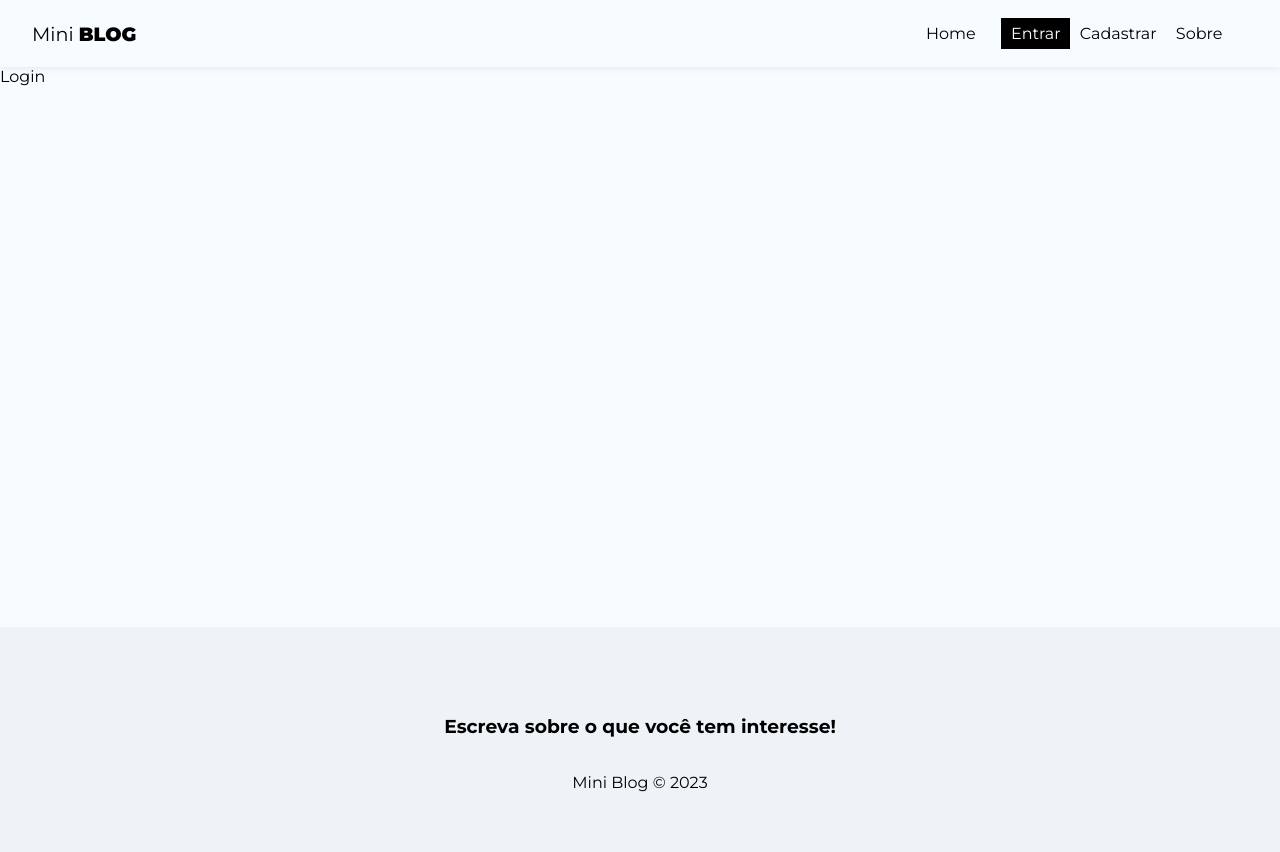
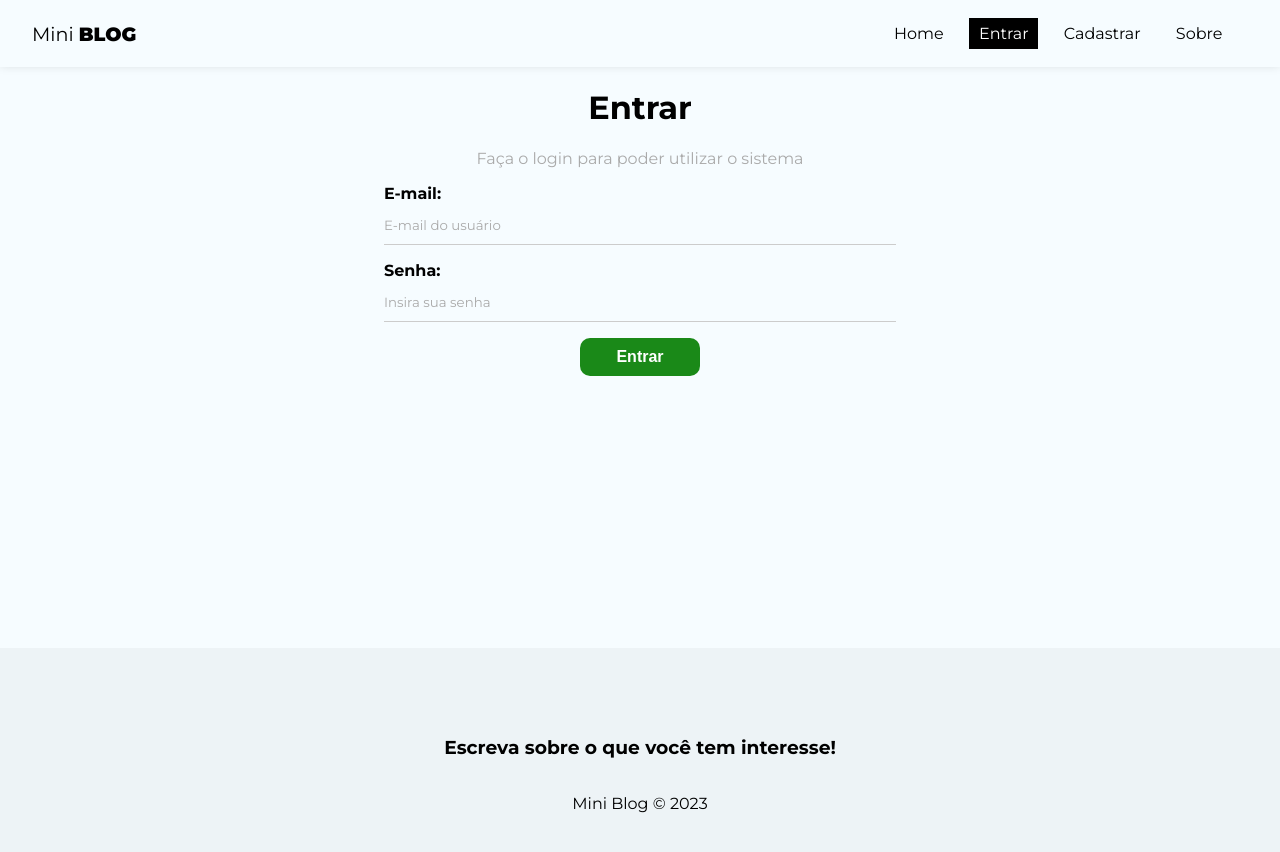
Before and after one commit to ErosNetto/MiniBlog, a React (Vite) app in the folder miniblog/: page /login in a window 1280 px wide. Shown: the top 852 px of the page. Built offline with nearby package versions, Linux system fonts and the light colour scheme; no server answers.

Commit message:
Login feito

```diff
--- a/miniblog/src/App.jsx
+++ b/miniblog/src/App.jsx
@@ -47,10 +47,10 @@
             <Routes>
               <Route path='/' element={<Home />} />
               <Route path='/about' element={<About />} />
-              <Route path='/login' element={<Login />} />
-              <Route path='/register' element={<Register />} />
-              <Route path='/posts/create' element={<CreatePost />} />
-              <Route path='/dashboard' element={<Dashboard />} />
+              <Route path='/login' element={!user ? <Login /> : <Navigate to='/' />} />
+              <Route path='/register' element={!user ? <Register /> : <Navigate to='/' />} />
+              <Route path='/posts/create' element={user ? <CreatePost /> : <Navigate to='/login' />} />
+              <Route path='/dashboard' element={user ? <Dashboard /> : <Navigate to='/login' />} />
             </Routes>
           </div>
           <Footer />
--- a/miniblog/src/components/Navbar.jsx
+++ b/miniblog/src/components/Navbar.jsx
@@ -6,6 +6,7 @@
 
 const NavBar = () => {
   const { user } = useAuthValue();
+  const { logout } = useAuthentication();
 
   return (
     <nav className={styles.navbar}>
@@ -16,21 +17,34 @@
         <li>
           <NavLink to="/" className={({isActive}) => (isActive ? styles.active : '')}>Home</NavLink>
         </li>
-        <li>
         {!user && (
           <>
-            <NavLink to="/login" className={({isActive}) => (isActive ? styles.active : '')}>Entrar</NavLink>
-            <NavLink to="/register" className={({isActive}) => (isActive ? styles.active : '')}>Cadastrar</NavLink>
+            <li>
+              <NavLink to="/login" className={({isActive}) => (isActive ? styles.active : '')}>Entrar</NavLink>
+            </li>
+            <li>
+              <NavLink to="/register" className={({isActive}) => (isActive ? styles.active : '')}>Cadastrar</NavLink>
+            </li>
           </>
         )}
         {user && (
           <>
-            <NavLink to="/posts/create" className={({isActive}) => (isActive ? styles.active : '')}>Novo post</NavLink>
-            <NavLink to="/dashboard" className={({isActive}) => (isActive ? styles.active : '')}>Dashboard</NavLink>
+            <li>
+              <NavLink to="/posts/create" className={({isActive}) => (isActive ? styles.active : '')}>Novo post</NavLink>
+            </li>
+            <li>
+              <NavLink to="/dashboard" className={({isActive}) => (isActive ? styles.active : '')}>Dashboard</NavLink>
+            </li>
           </>
         )}
-        <NavLink to="/about" className={({isActive}) => (isActive ? styles.active : '')}>Sobre</NavLink>
+        <li>
+          <NavLink to="/about" className={({isActive}) => (isActive ? styles.active : '')}>Sobre</NavLink>
         </li>
+        {user && (
+          <li>
+            <button onClick={logout}>Sair</button>
+          </li>
+        )}
       </ul>
     </nav>
   );
--- a/miniblog/src/hooks/useAuthentication.js
+++ b/miniblog/src/hooks/useAuthentication.js
@@ -26,6 +26,7 @@
     }
   }
 
+  // Register
   const createUser = async (data) => {
     checkIfIsCancelled();
     setLoading(true);
@@ -45,8 +46,8 @@
       setLoading(false);
       return user;
     } catch (error) {
-      console.log(error.message);
-      console.log(typeof error.message);
+      // console.log(error.message);
+      // console.log(typeof error.message);
 
       let systemErrorMessage;
 
@@ -54,6 +55,37 @@
         systemErrorMessage = 'A senha precisa conter pelo menos 6 caracteres.';
       } else if (error.message.includes('email-already')) {
         systemErrorMessage = 'E-mail já cadastrado.';
+      } else {
+        systemErrorMessage = 'Ocorreum erro, por favor tente mais tarde.';
+      }
+
+      setLoading(false);
+      setError(systemErrorMessage);
+    }
+  };
+
+  // Logout
+  const logout = () => {
+    checkIfIsCancelled();
+    signOut(auth);
+  };
+
+  // Login
+  const login = async(data) => {
+    checkIfIsCancelled();
+    setLoading(true);
+    setError(null);
+
+    try {
+      await signInWithEmailAndPassword(auth, data.email, data.password);
+      setLoading(false);
+    } catch (error) {
+      let systemErrorMessage;
+
+      if (error.message.includes('user-not-found')) {
+        systemErrorMessage = 'Usuário não encontrado.';
+      } else if (error.message.includes('wrong-password')) {
+        systemErrorMessage = 'Senha incorreta.';
       } else {
         systemErrorMessage = 'Ocorreum erro, por favor tente mais tarde.';
       }
@@ -71,6 +103,8 @@
     auth,
     createUser,
     error,
-    loading
+    loading,
+    logout,
+    login
   };
 };
--- a/miniblog/src/pages/About/About.jsx
+++ b/miniblog/src/pages/About/About.jsx
@@ -1,10 +1,14 @@
 // CSS
 import styles from './About.module.css';
 
+import { Link } from 'react-router-dom';
+
 const About = () => {
   return (
-    <div>
-      <h1>About</h1>
+    <div className={styles.about}>
+      <h2>Sobre o Mini <span>Blog</span></h2>
+      <p>Este projeto consiste em um blog feito com React no front-end e firebase no back-end.</p>
+      <Link to='/posts/create' className='btn'>Criar post</Link>
     </div>
   );
 };
--- a/miniblog/src/pages/About/About.module.css
+++ b/miniblog/src/pages/About/About.module.css
@@ -0,0 +1,17 @@
+.about {
+  text-align: center;
+  display: flex;
+  flex-direction: column;
+  align-items: center;
+}
+
+.about p {
+  color: #aaa;
+  margin-bottom: 2em;
+}
+
+.about a {
+  display: block;
+  margin-top: 15px;
+  padding: 10px 15px;
+}
--- a/miniblog/src/pages/Login/Login.jsx
+++ b/miniblog/src/pages/Login/Login.jsx
@@ -1,9 +1,55 @@
-// eslint-disable-next-line
 import styles from './Login.module.css';
 
+import { useState, useEffect } from 'react';
+
+import { useAuthentication } from '../../hooks/useAuthentication';
+
 const Login = () => {
+  const [email, setEmail] = useState('');
+  const [password, setPassword] = useState('');
+  const [error, setError] = useState('');
+
+  const { login, error: authError, loading } = useAuthentication();
+
+  const handleSubmit = async (e) => {
+    e.preventDefault();
+
+    setError('');
+
+    const user = {
+      email,
+      password
+    };
+
+    const res = await login(user);
+
+    console.log(res);
+  };
+
+  useEffect(() => {
+    if (authError) {
+      setError(authError);
+    }
+  }, [authError]);
+
   return (
-    <div>Login</div>
+    <div className={styles.login}>
+      <h1>Entrar</h1>
+      <p>Faça o login para poder utilizar o sistema</p>
+      <form onSubmit={handleSubmit}>
+        <label>
+          <span>E-mail:</span>
+          <input type="email" name='email' required placeholder='E-mail do usuário' value={email} onChange={(e) => setEmail(e.target.value)} />
+        </label>
+        <label>
+          <span>Senha:</span>
+          <input type="password" name='password' required placeholder='Insira sua senha' value={password} onChange={(e) => setPassword(e.target.value)} />
+        </label>
+        {!loading && <button className='btn'>Entrar</button>}
+        {loading && <button className='btn' disabled>Aguarde...</button>}
+        {error && <p className='error'>{error}</p>}
+      </form>
+    </div>
   );
 };
 
--- a/miniblog/src/pages/Login/Login.module.css
+++ b/miniblog/src/pages/Login/Login.module.css
@@ -0,0 +1,7 @@
+.login {
+  text-align: center;
+}
+
+.login p {
+  color: #aaa;
+}
--- a/miniblog/src/pages/Register/Register.jsx
+++ b/miniblog/src/pages/Register/Register.jsx
@@ -1,5 +1,5 @@
 import styles from './Register.module.css';
-// eslint-disable-next-line
+
 import { useState, useEffect } from 'react';
 
 import { useAuthentication } from '../../hooks/useAuthentication';
```
